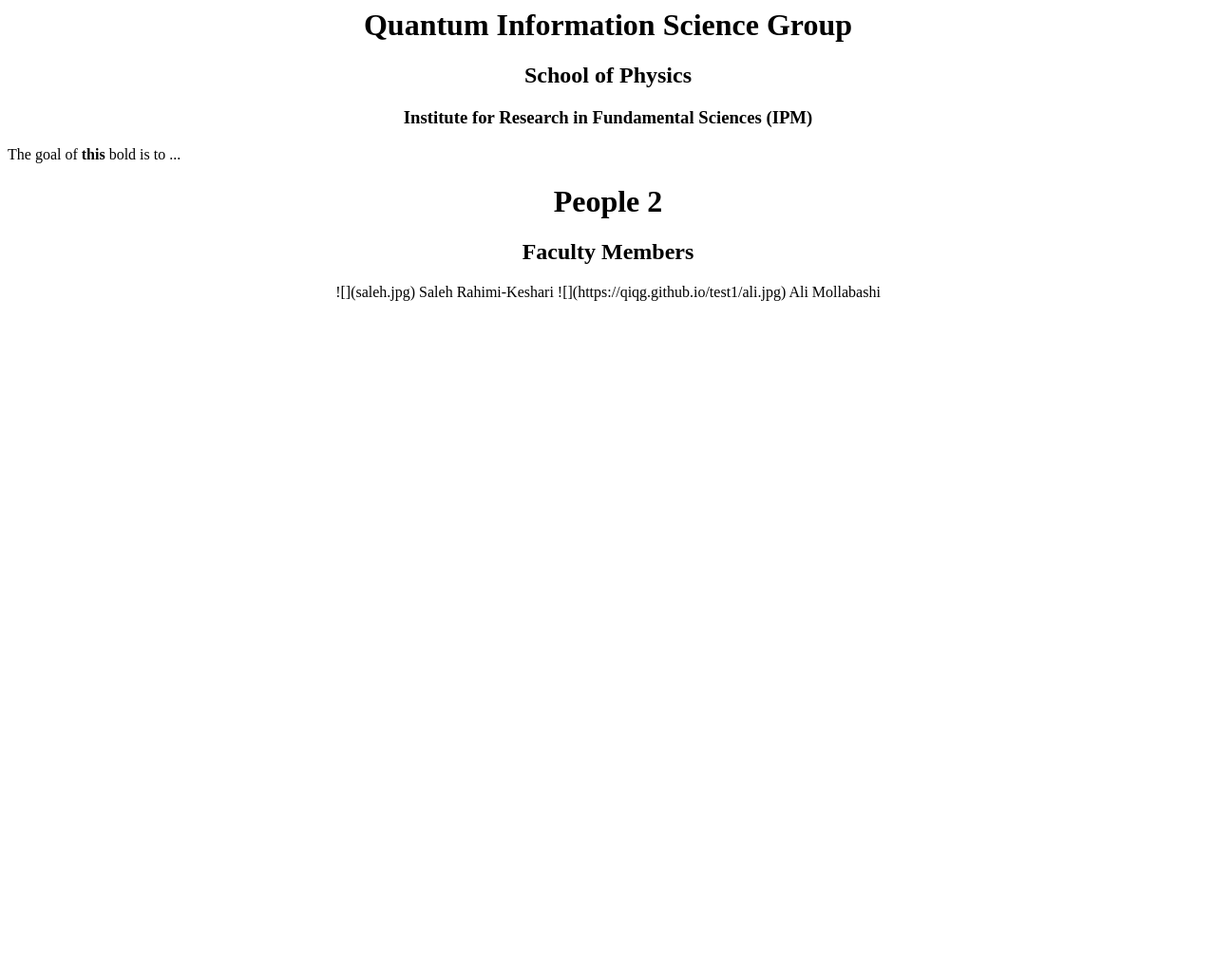
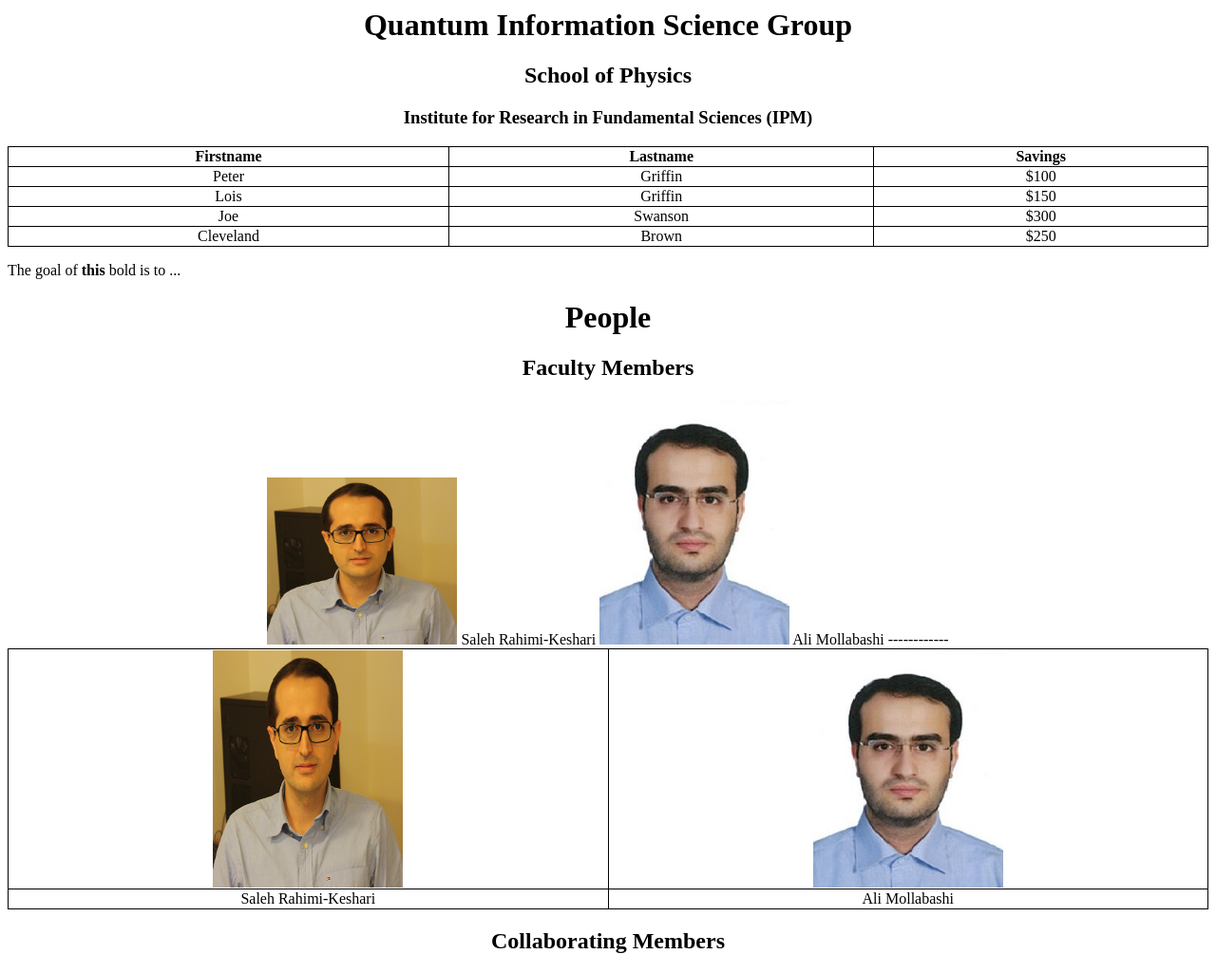
Before and after one commit to QIQG/test1, a plain HTML site: page index.html in a window 1280 px wide. Shown: the whole page at 95% size. Before the commit the page ends 800 px from the top, so only its background shows below. Drawn offline with Linux system fonts and the light colour scheme.

Commit message:
Add files via upload

```diff
--- a/index.html
+++ b/index.html
@@ -1,23 +1,82 @@
 <html>
+<head>
+<style>
+table, td, th {
+  border: 1px solid black;
+}
+table {
+  border-collapse: collapse;
+  width: 100%;
+}
+td {
+  text-align: center;
+}
+</style>
+</head>
+
 <body>
-
 <center>
 <h1>Quantum Information Science Group</h1>
 <h2>School of Physics</h2>
 <h3> Institute for Research in Fundamental Sciences (IPM)</h3>
 </center>
 
+
+<table>
+  <tr>
+    <th>Firstname</th>
+    <th>Lastname</th>
+    <th>Savings</th>
+  </tr>
+  <tr>
+    <td>Peter</td>
+    <td>Griffin</td>
+    <td>$100</td>
+  </tr>
+  <tr>
+    <td>Lois</td>
+    <td>Griffin</td>
+    <td>$150</td>
+  </tr>
+  <tr>
+    <td>Joe</td>
+    <td>Swanson</td>
+    <td>$300</td>
+  </tr>
+  <tr>
+    <td>Cleveland</td>
+    <td>Brown</td>
+    <td>$250</td>
+  </tr>
+</table>
+
 <p>The goal of <b>this</b> bold is to ... </p>
 
 
+<center>
+<h1>People</h1>
+<h2>Faculty Members</h2>
+<!-- ![](https://qiqg.github.io/test1/saleh.jpg) -->
+<img src="https://qiqg.github.io/test1/saleh.jpg" width="200" height=auto>
+Saleh Rahimi-Keshari
+<img src="https://qiqg.github.io/test1/ali.jpg" width="200" height=auto>
+Ali Mollabashi
 
-<center>
-<h1>People 2</h1>
-<h2>Faculty Members</h2>
-![](saleh.jpg)
-Saleh Rahimi-Keshari
-![](https://qiqg.github.io/test1/ali.jpg)
-Ali Mollabashi
+------------
+
+<table>
+    <tr>
+        <th><img src="https://qiqg.github.io/test1/saleh.jpg" width="200" height="250"></th>
+        <th><img src="https://qiqg.github.io/test1/ali.jpg" width="200" height="250"></th>
+    </tr>
+    <tr>
+        <td>Saleh Rahimi-Keshari</td>
+        <td>Ali Mollabashi</td>
+
+    </tr>
+    <!-- Add more rows as needed -->
+</table>
+<h2>Collaborating Members</h2>
 </center>
 
 
```
